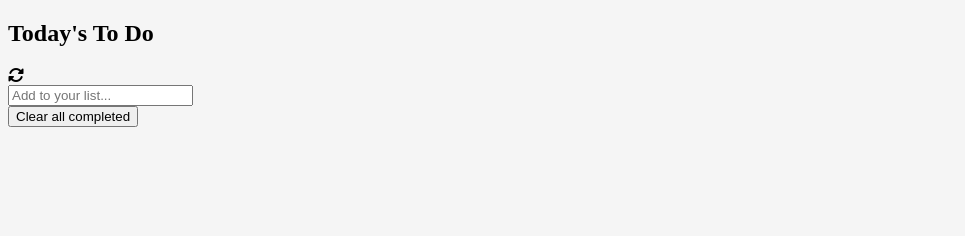
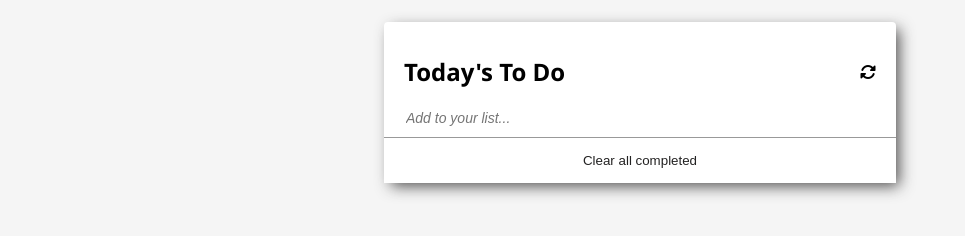
Before and after one commit to godiarksel/my-todolist, a website built with webpack: page src/index.html in a window 1280 px wide. Shown: the whole page, without its empty margins (0-965 px from the left). Built offline with nearby package versions, Linux system fonts and the light colour scheme.

Commit message:
Add CSS styling to to-do list

```diff
--- a/src/index.html
+++ b/src/index.html
@@ -9,7 +9,7 @@
 </head>
 <body>
     <section>
-        <div>
+        <div class="header">
            <h1>
                Today's To Do
            </h1>
--- a/src/index.js
+++ b/src/index.js
@@ -14,6 +14,7 @@ class Task {
 }
 
 const taskArray = [];
+
 const addTasks = (task) => {
   const tasksEl = document.createElement('div');
   tasksEl.classList.add('tasks');
@@ -24,9 +25,13 @@ const addTasks = (task) => {
   <i class="fa-solid fa-trash"></i>
   `;
   taskContainer.appendChild(tasksEl);
+  const checkBox = document.querySelectorAll('.checkbox');
+  completeTask(checkBox);
+  addToLocalStorage(task, false, checkBox.length - 1);
+}
 
-  const checkBox = document.querySelectorAll('.checkbox');
-  checkBox.forEach(i =>{
+const completeTask = (checkbox) => {
+  checkbox.forEach(i =>{
     i.addEventListener('click', () => {
       i.parentElement.classList.toggle('completed-tasks-container');
       i.nextElementSibling.classList.toggle('completed-tasks');
@@ -36,6 +41,13 @@ const addTasks = (task) => {
   })
 }
 
+const addToLocalStorage = (description, completed, index) => {
+  const task = new Task(description, completed, index);
+  taskArray.push(task);
+  localStorage.setItem('taskList',JSON.stringify(taskArray));
+
+}
+
 taskInput.addEventListener('keypress', (e) => {
   if(e.key === 'Enter' && taskInput.value !== null){
     e.preventDefault();
--- a/src/style.css
+++ b/src/style.css
@@ -1,5 +1,71 @@
+* {
+  padding: 0;
+  margin: 0;
+  box-sizing: border-box;
+}
+
 body {
   background-color: whitesmoke;
+  display: flex;
+  justify-content: center;
+  padding-top: 22px;
+  font-family: 'Segoe UI', Tahoma, Geneva, Verdana, sans-serif;
+}
+
+section {
+  box-shadow: 5px 5px 15px -2px rgb(35, 34, 34, .8);
+  background-color: white;
+  padding-top: 22px;
+  width: 40%;
+  border-radius: 4px;
+}
+
+.header {
+  display: flex;
+  justify-content: space-between;
+  align-items: center;
+  padding: 11px 20px;
+}
+
+input {
+  width: 100%;
+  border: none;
+  outline: none;
+  padding: 11px 22px;
+  font-size: 14px;
+  font-style: italic;
+}
+
+.tasks {
+  display: flex;
+  border-top: 1px solid rgb(0, 0, 0,.4);
+  border-bottom: 1px solid rgb(0, 0, 0,.4);
+  padding: 16px 22px;
+  align-items: center;
+  font-size: 18px;
+  font-weight: 600;
+}
+
+button {
+  width: 100%;
+  border: none;
+  background-color: white;
+  padding: 15px 0;
+  border-top: 1px solid rgb(0, 0, 0,.4);
+  color: rgb(35, 34, 34);
+}
+
+button:hover {
+  background-color: rgb(223, 220, 220);
+  cursor: pointer;
+}
+
+.checkbox {
+  width: 12%;
+}
+
+span {
+  flex: 1;
 }
 
 .fa-trash {
```
Also changed, not shown: .eslintrc.json (added), .github/workflows/linters.yml (added), .stylelintrc.json (added), dist/index.html, dist/main.js, dist/runtime.js, 1 other file.
